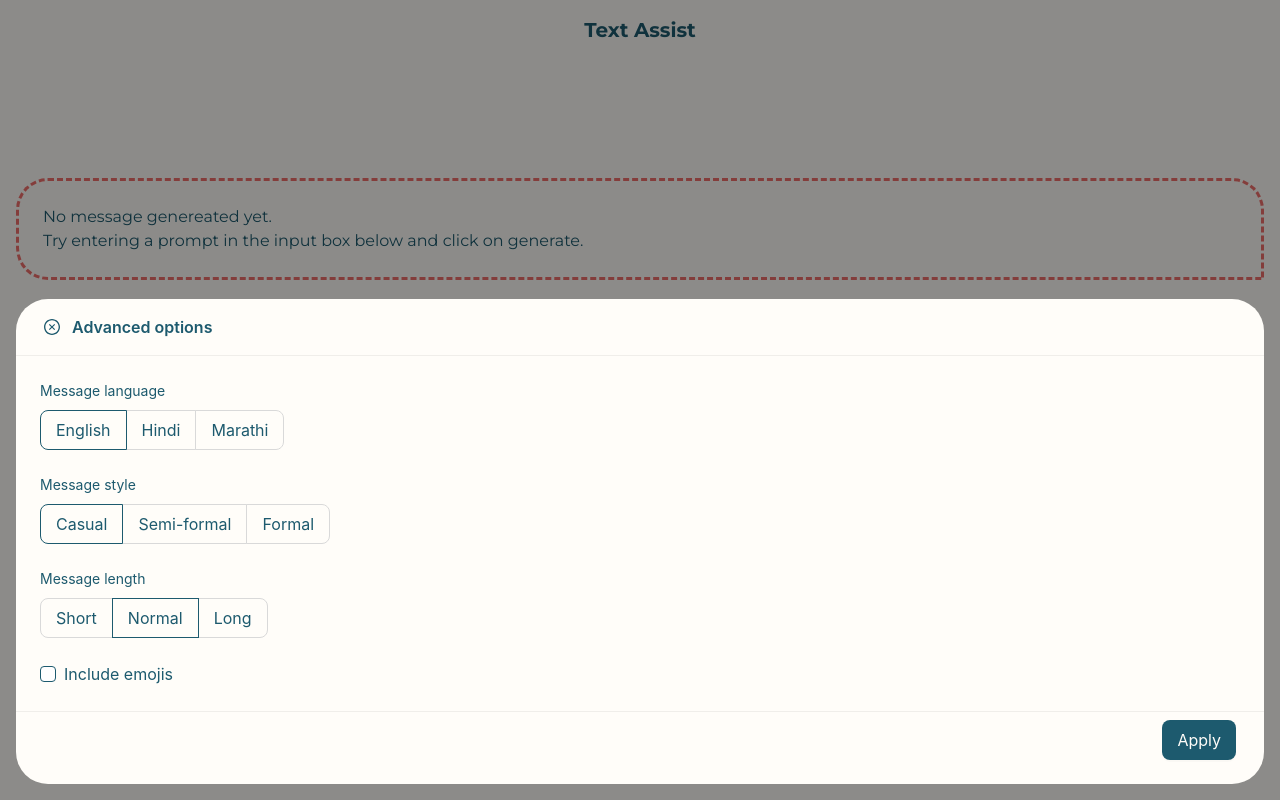
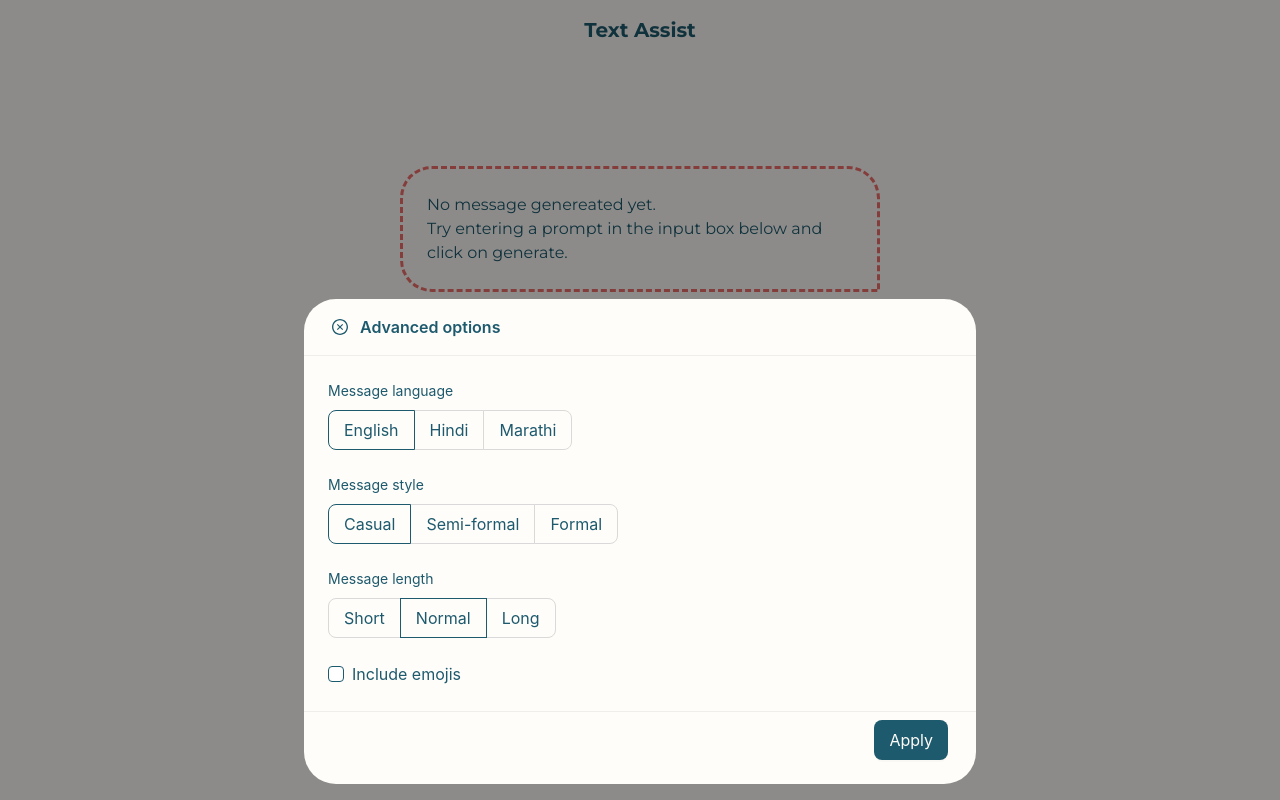
Before and after one commit to SaishSankhe/text-assist, a Next.js app: page / in a window 1280 px wide. Both pictures are taken after a click on the button "More options". Built offline with nearby package versions, Linux system fonts and the light colour scheme.

Commit message:
adds responsive breakpoints

```diff
--- a/pages/index.js
+++ b/pages/index.js
@@ -142,9 +142,9 @@ export default function Home() {
       </LinkPreview>
 
       <main className={montserrat.className}>
-        <section className="p-4 flex flex-col overflow-scroll">
+        <section className="p-4 flex flex-col">
           <h1 className="text-xl font-bold text-center">Text Assist</h1>
-          <div className="content-container flex flex-1 flex-col min-h-full fixed bottom-0 w-full left-0 right-0 justify-between">
+          <div className="content-container flex flex-1 flex-col min-h-full w-full fixed bottom-0 left-0 right-0 justify-center mx-auto sm:w-3/4 lg:w-2/4 xl:w-2/5 xxl:w-1/4 max-w-xl">
             <div className="message-container flex flex-col my-auto px-4 justify-center">
               {isResult ? (
                 <MessageCardDiv className="message-container p-6">
@@ -188,7 +188,7 @@ export default function Home() {
                   </Button>
                 }
                 height={'auto'}
-                className="mb-4 mx-4 pb-4"
+                className="mb-4 mx-4 pb-4 sm:mx-auto max-w-2xl"
               >
                 <Form layout="vertical">
                   <Form.Item label="Message language">
--- a/styles/globals.scss
+++ b/styles/globals.scss
@@ -59,7 +59,7 @@ label {
 }
 
 .ant-radio-button-wrapper-checked {
-  border-color: #1d5a6e !important;
+  border: 1.5px solid #1d5a6e !important;
 }
 
 .ant-select-selector {
```
